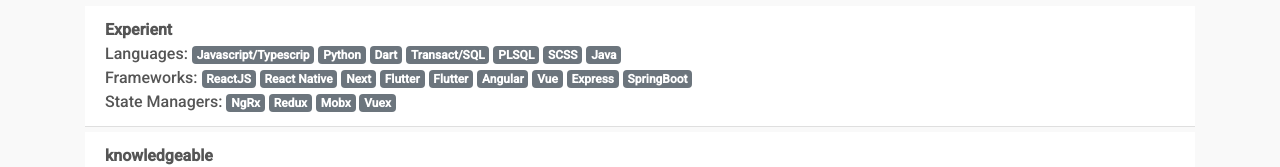
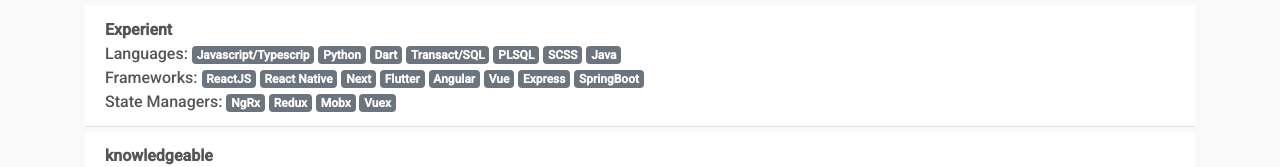
Before and after one commit to flaviotsx/cv-en, a plain HTML site: page index.html in a window 1280 px wide. Shown: the part 1524-1691 px from the top of the page. Drawn offline with nearby package versions, Linux system fonts and the light colour scheme.

Commit message:
Update index.html

```diff
--- a/index.html
+++ b/index.html
@@ -211,7 +211,6 @@
             <span class="badge badge-secondary">React Native</span>
             <span class="badge badge-secondary">Next</span>
             <span class="badge badge-secondary">Flutter</span>
-            <span class="badge badge-secondary">Flutter</span>
             <span class="badge badge-secondary">Angular</span>
             <span class="badge badge-secondary">Vue</span>
             <span class="badge badge-secondary">Express</span>
```
